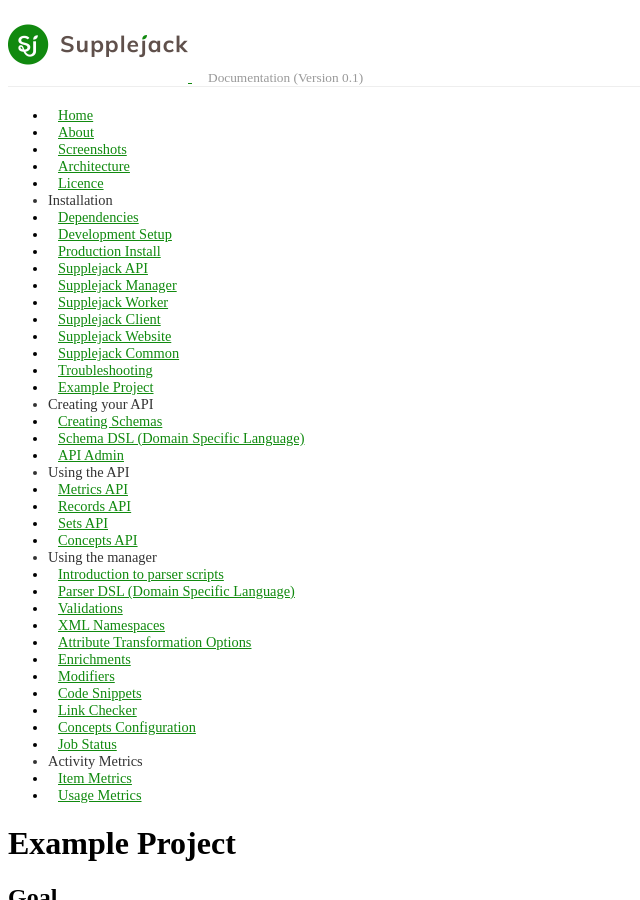
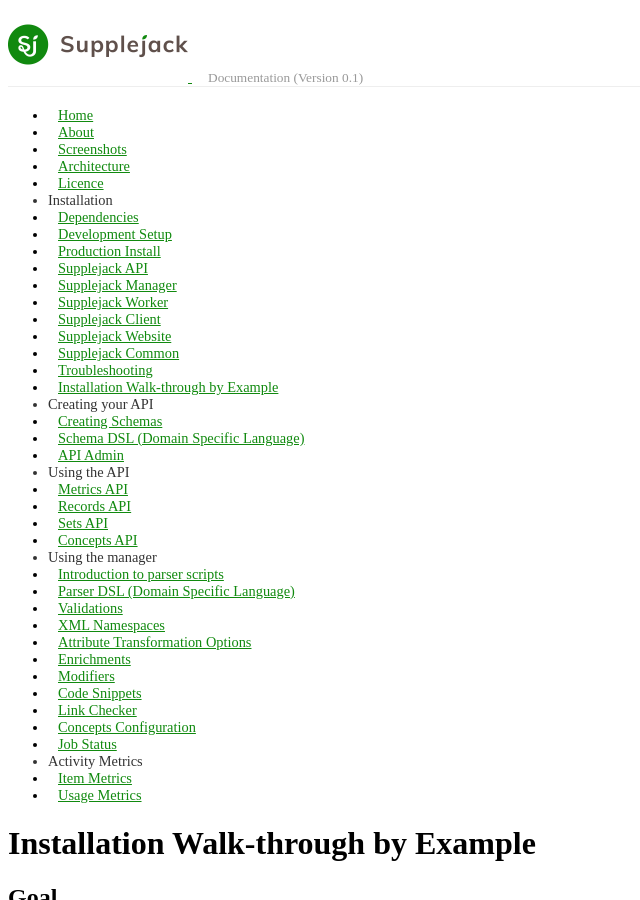
Before and after one commit to DigitalNZ/supplejack, a Jekyll site: the page built from _posts/2017-12-04-installation-walk-through-by-example.md, in a window 1280 px wide and 900 px high. Shown: the whole window, without its empty margins (0-640 px from the left). Built offline with Jekyll 4.4.1, drawn with Linux system fonts in a browser that asks for light colours; Markdown is read by kramdown in place of the engine named in the settings; a style sheet for code colours, icons or effects is not loaded.

Commit message:
rename example project and add a link to it on the homepage

```diff
--- a/_posts/2017-12-04-example-project.md
+++ b/_posts/2017-12-04-installation-walk-through-by-example.md
@@ -1,6 +1,6 @@
 ---
 layout: page
-title: "Example Project"
+title: "Installation Walk-through by Example"
 category: start
 date: 2017-12-04 14:57:08
 order: 11
```
Also changed, not shown: index.md (+1 -0 lines).
